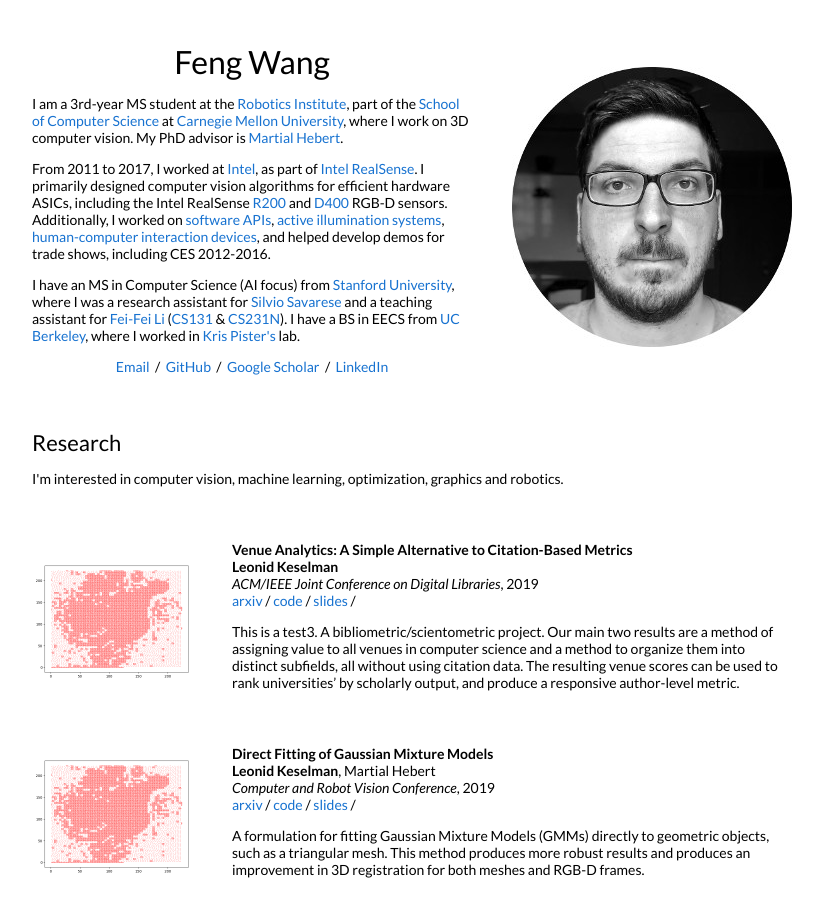
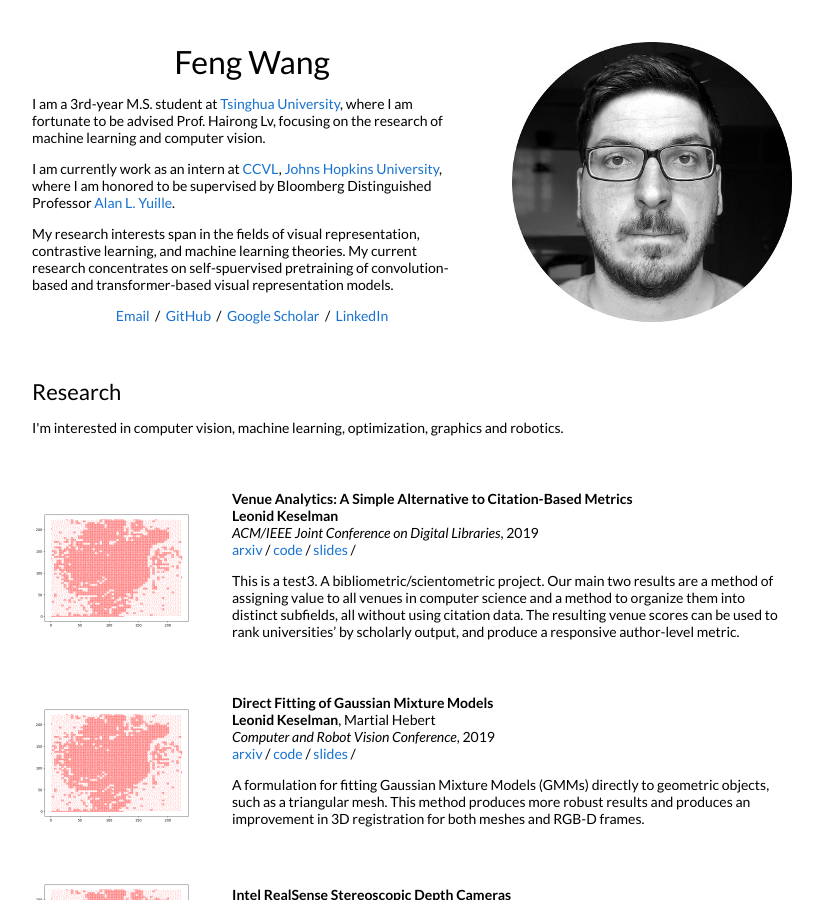
Before and after one commit to feng-wang-thu19/wangf.github.io, a Jekyll site: the page built from _posts/2019-06-02-venue.markdown, in a window 1280 px wide and 900 px high. Shown: the whole window, without its empty margins (228-1051 px from the left). Built offline with Jekyll 4.4.1, drawn with Linux system fonts in a browser that asks for light colours.

Commit message:
Update default.html

```diff
--- a/_layouts/default.html
+++ b/_layouts/default.html
@@ -27,13 +27,13 @@
               <h1>
                 Feng Wang
               </h1>
-              <p>I am a 3rd-year MS student at the <a href="https://www.ri.cmu.edu/">Robotics Institute</a>, part of the <a href="https://www.scs.cmu.edu/">School of Computer Science</a> at <a href="https://www.cmu.edu/">Carnegie Mellon University</a>, where I work on 3D computer vision. My PhD advisor is <a href="http://www.cs.cmu.edu/~hebert/">Martial Hebert</a>.
+              <p>I am a 3rd-year M.S. student at <a href="https://www.tsinghua.edu.cn/en/">Tsinghua University</a>, where I am fortunate to be advised Prof. Hairong Lv, focusing on the research of machine learning and computer vision.
               </p>
               <p>
-                From 2011 to 2017, I worked at <a href="https://www.intel.com">Intel</a>, as part of <a href="https://www.intelrealsense.com/">Intel RealSense</a>. I primarily designed computer vision algorithms for efficient hardware ASICs, including the Intel RealSense <a href="https://software.intel.com/en-us/articles/realsense-r200-camera">R200</a> and <a href="https://software.intel.com/en-us/realsense/d400">D400</a> RGB-D sensors. Additionally, I worked on <a href="https://github.com/IntelRealSense/librealsense">software APIs</a>, <a href="https://patents.google.com/patent/US9992474B2">active illumination systems</a>, <a href="https://patents.google.com/patent/US9304597">human-computer interaction devices</a>, and helped develop demos for trade shows, including CES 2012-2016.
+                I am currently work as an intern at <a href="https://ccvl.jhu.edu/">CCVL</a>, <a href="https://www.jhu.edu/">Johns Hopkins University</a>, where I am honored to be supervised by Bloomberg Distinguished Professor <a href="https://www.cs.jhu.edu/~ayuille/">Alan L. Yuille</a>.
               </p>
               <p>
-                I have an MS in Computer Science (AI focus) from <a href="http://cs.stanford.edu">Stanford University</a>, where I was a research assistant for <a href="http://svl.stanford.edu/">Silvio Savarese</a> and a teaching assistant for <a href="http://svl.stanford.edu/">Fei-Fei Li</a> (<a href="http://vision.stanford.edu/teaching/cs131_fall1617/">CS131</a> & <a href="http://cs231n.stanford.edu/2017/">CS231N</a>). I have a BS in EECS from <a href="http://www.eecs.berkeley.edu/">UC Berkeley</a>, where I worked in <a href="https://people.eecs.berkeley.edu/~pister/">Kris Pister's</a> lab.
+                My research interests span in the fields of visual representation, contrastive learning, and machine learning theories. My current research concentrates on self-spuervised pretraining of convolution-based and transformer-based visual representation models.
               </p>
               <p style="text-align:center">
                 <a target="_blank" href="https://mailhide.io/e/B8TyS"> Email</a> &nbsp;/&nbsp;
```
